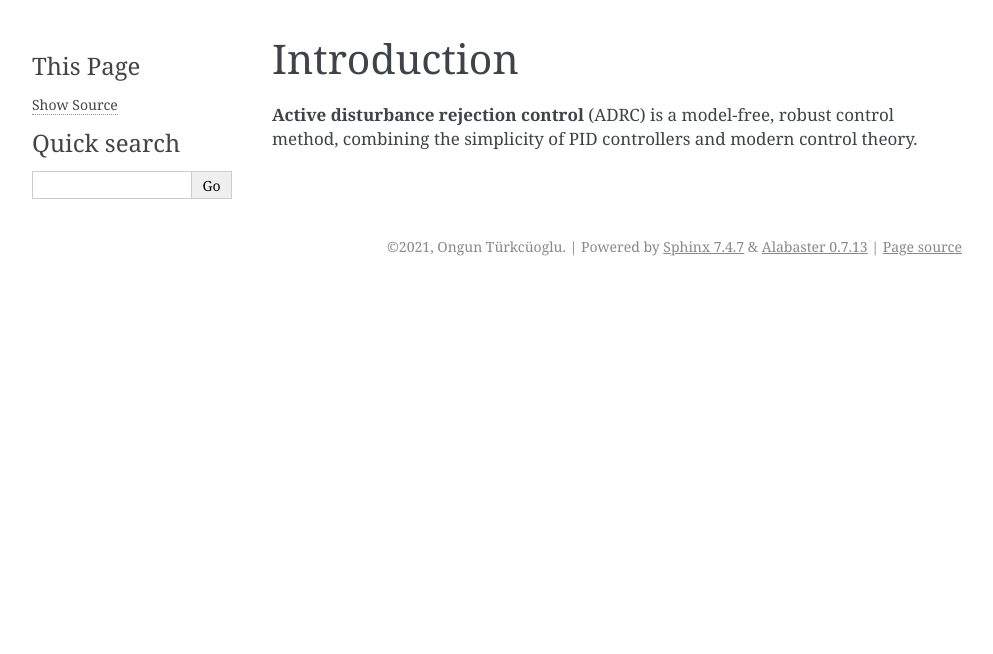
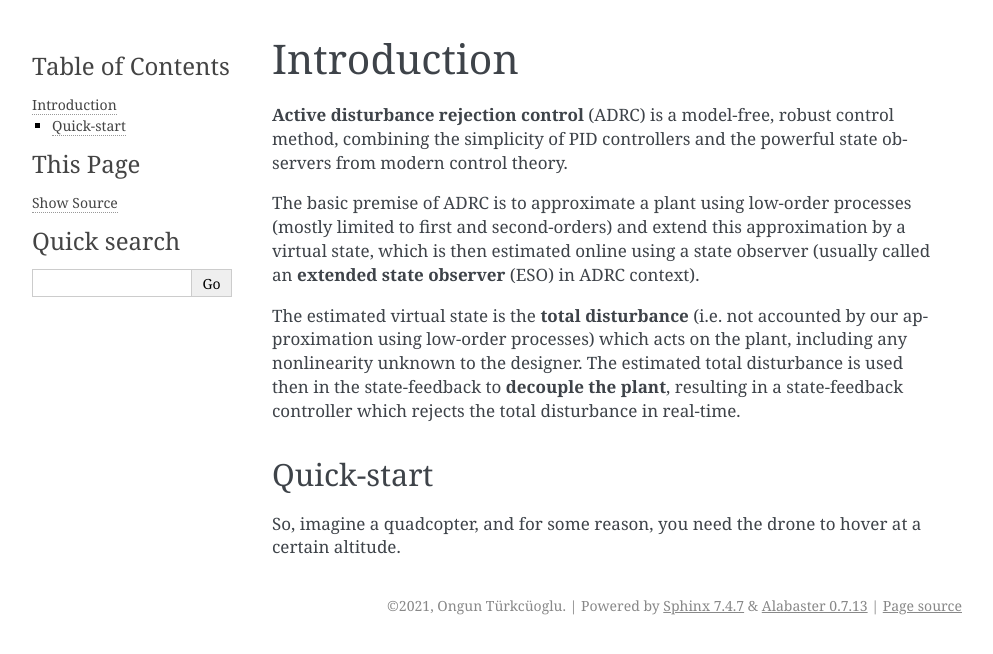
Before and after one commit to onguntoglu/pyadrc, a Sphinx documentation site: the page built from docs/introduction.rst, in a window 1280 px wide. Shown: the top 654 px of the page, without its empty margins (148-1141 px from the left). Built offline with Sphinx 7.4.7, drawn with Linux system fonts in a browser that asks for light colours; pages that are not in the unit, such as notebooks, are missing from menus; the version number could not be read and is left out.

Commit message:
introduction started

```diff
--- a/README.rst
+++ b/README.rst
@@ -61,7 +61,7 @@ Guides
 
 Although ADRC is more complex than a standard PID controller, it can definitely be applied to various projects with relative ease. It is certainly advantageous to have some background in classical and modern control theory, which are commonly taught in undergradute electrical and/or computer engineering courses.
 
-If you are just interested in using the control method, head over to :ref:`introduction.rst`. However, if you want to learn more about the math and control theory, check out the article (written by me).
+If you are just interested in using the control method, head over to :ref:`introduction-label`. However, if you want to learn more about the math and control theory, check out :ref:`article-label` (written by me).
 
 Licence
 -------
--- /dev/null
+++ b/docs/article.rst
@@ -0,0 +1,5 @@
+.. _article-label:
+
+=======
+Article
+=======
--- a/docs/index.rst
+++ b/docs/index.rst
@@ -6,6 +6,7 @@
 
    index
    introduction
+   article
 
 Indices and tables
 ==================
--- a/docs/introduction.rst
+++ b/docs/introduction.rst
@@ -1,4 +1,15 @@
+.. _introduction-label:
+
 Introduction
 ============
 
-**Active disturbance rejection control** (ADRC) is a model-free, robust control method, combining the simplicity of PID controllers and modern control theory.
+**Active disturbance rejection control** (ADRC) is a model-free, robust control method, combining the simplicity of PID controllers and the powerful state observers from modern control theory.
+
+The basic premise of ADRC is to approximate a plant using low-order processes (mostly limited to first and second-orders) and extend this approximation by a virtual state, which is then estimated online using a state observer (usually called an **extended state observer** (ESO) in ADRC context).
+
+The estimated virtual state is the **total disturbance** (i.e. not accounted by our approximation using low-order processes) which acts on the plant, including any nonlinearity unknown to the designer. The estimated total disturbance is used then in the state-feedback to **decouple the plant**, resulting in a state-feedback controller which rejects the total disturbance in real-time.
+
+Quick-start
+-----------
+
+So, imagine a quadcopter, and for some reason, you need the drone to hover at a certain altitude.
```
Also changed, not shown: docs/theory.rst (deleted).
